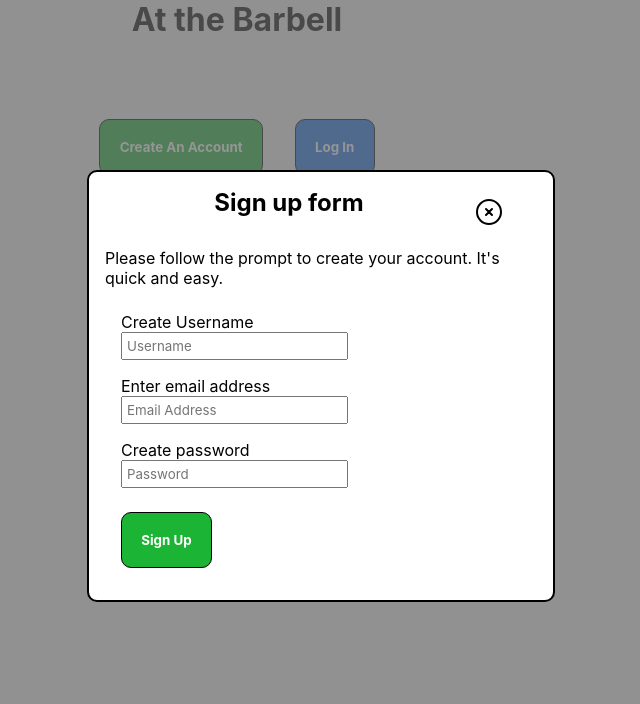
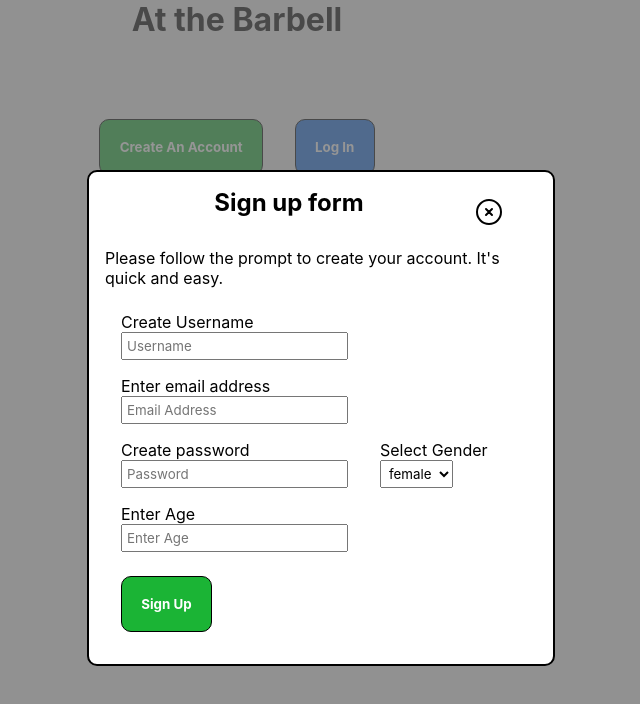
Before and after one commit to WesloTheWeb/gym-social-app, a Next.js app: page / in a window 1280 px wide. Both pictures are taken after a click on the button "Create An Account". Shown: the top 704 px of the page, without its empty margins (403-1043 px from the left). Built offline with nearby package versions, Linux system fonts and the light colour scheme.

Commit message:
exploration with RHF and form fields

```diff
--- a/pages/index.js
+++ b/pages/index.js
@@ -18,8 +18,8 @@ export default function Home() {
 
   return (
     <>
-      {createAccountModal ? <Overlay click={handleCreateAccountModal} /> : null}
-      {createAccountModal ? <Modal /> : null}
+      {createAccountModal ? <Overlay /> : null}
+      {createAccountModal ? <Modal click={handleCreateAccountModal}  /> : null}
       <h1>At the Barbell</h1>
       <main>
         <div className='homepage-cta-container'>
--- a/src/components/Modal/Modal.js
+++ b/src/components/Modal/Modal.js
@@ -21,9 +21,13 @@ const defaultValues = {
 const Modal = ({ click }) => {
 
     const { register, handleSubmit, watch, control, formState: { errors } } = useForm(defaultValues);
+    const onSubmit = data => console.log(data);
 
     return (
-        <form className={modalContainer}>
+        <form
+            className={modalContainer}
+            onSubmit={handleSubmit(onSubmit)}
+        >
             <div class={modalHeader}>
                 <h2>Sign up form</h2>
                 <div onClick={click}>
@@ -40,11 +44,34 @@ const Modal = ({ click }) => {
                 </div>
                 <div>
                     <label>Enter email address</label>
-                    <input placeholder="Email Address" {...register("email", { required: true })} />
+                    <input
+                        placeholder="Email Address" {...register("email", {
+                            required: "Email Address is required"
+                        })}
+                    // aria-invalid={errors.mail ? "true" : "false"}
+                    />
                 </div>
                 <div>
                     <label>Create password</label>
                     <input placeholder="Password" {...register("password", { required: true })} />
+                </div>
+                <div>
+                    <label>Select Gender</label>
+                    <select {...register("gender")}>
+                        <option value="female">female</option>
+                        <option value="male">male</option>
+                        <option value="other">other</option>
+                    </select>
+                </div>
+                <div>
+                    <label>Enter Age</label>
+                    <input placeholder="Enter Age" {...register("age", {
+                        required: true,
+                        pattern: {
+                            value: /\d+/,
+                            message: "This input is number only."
+                        }
+                    })} />
                 </div>
 
                 {/* <Controller
--- a/src/components/Modal/Modal.module.scss
+++ b/src/components/Modal/Modal.module.scss
@@ -28,7 +28,7 @@
         margin: 1rem auto;
     }
 
-    input {
+    input, select {
         display: block;
         padding: .25rem;
     }
```
